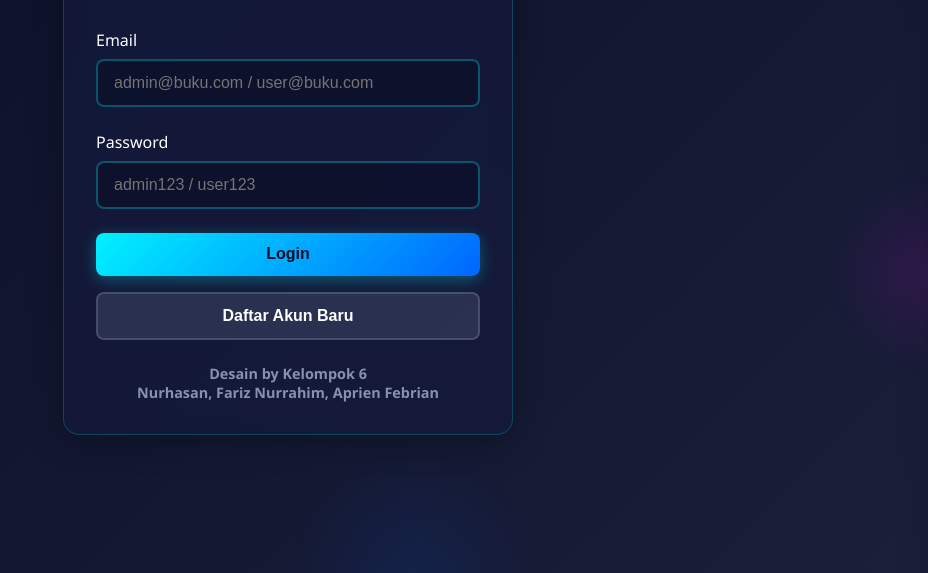
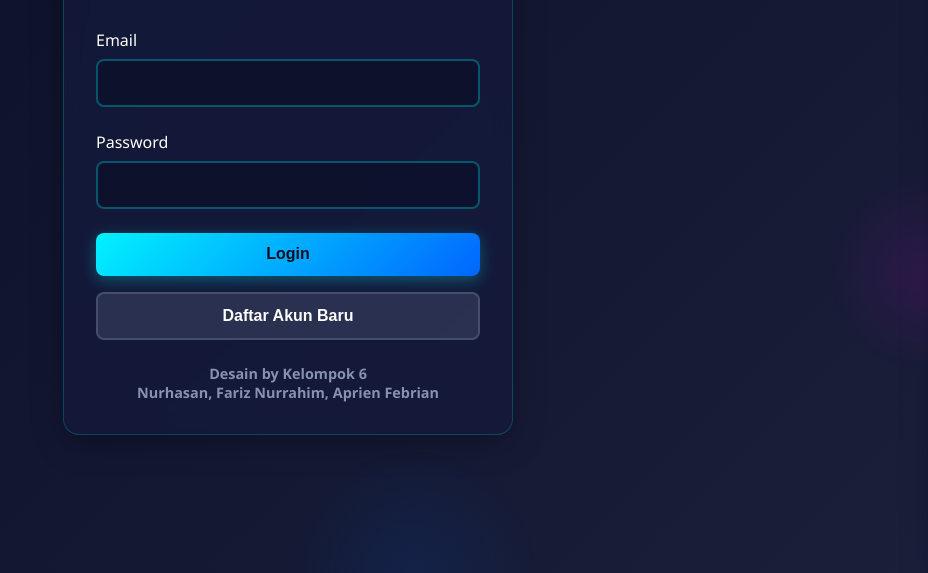
Before and after one commit to sinyohasan83-afk/Nurhasan, a plain HTML site: page index.html in a window 1280 px wide. Shown: the part 227-800 px from the top of the page, without its empty margins (352-1280 px from the left). Drawn offline with Linux system fonts and the light colour scheme.

Commit message:
Update index.html

```diff
--- a/index.html
+++ b/index.html
@@ -811,12 +811,12 @@
             <form id="loginForm">
                 <div class="form-group">
                     <label class="form-label">Email</label>
-                    <input type="email" class="form-control" id="loginEmail" required placeholder="admin@buku.com / user@buku.com">
+                    <input type="email" class="form-control" id="loginEmail" required placeholder=>
                 </div>
 
                 <div class="form-group">
                     <label class="form-label">Password</label>
-                    <input type="password" class="form-control" id="loginPassword" required placeholder="admin123 / user123">
+                    <input type="password" class="form-control" id="loginPassword" required placeholder=>
                 </div>
 
                 <button type="submit" class="btn btn-primary" style="width: 100%; margin-bottom: 1rem;">
```
